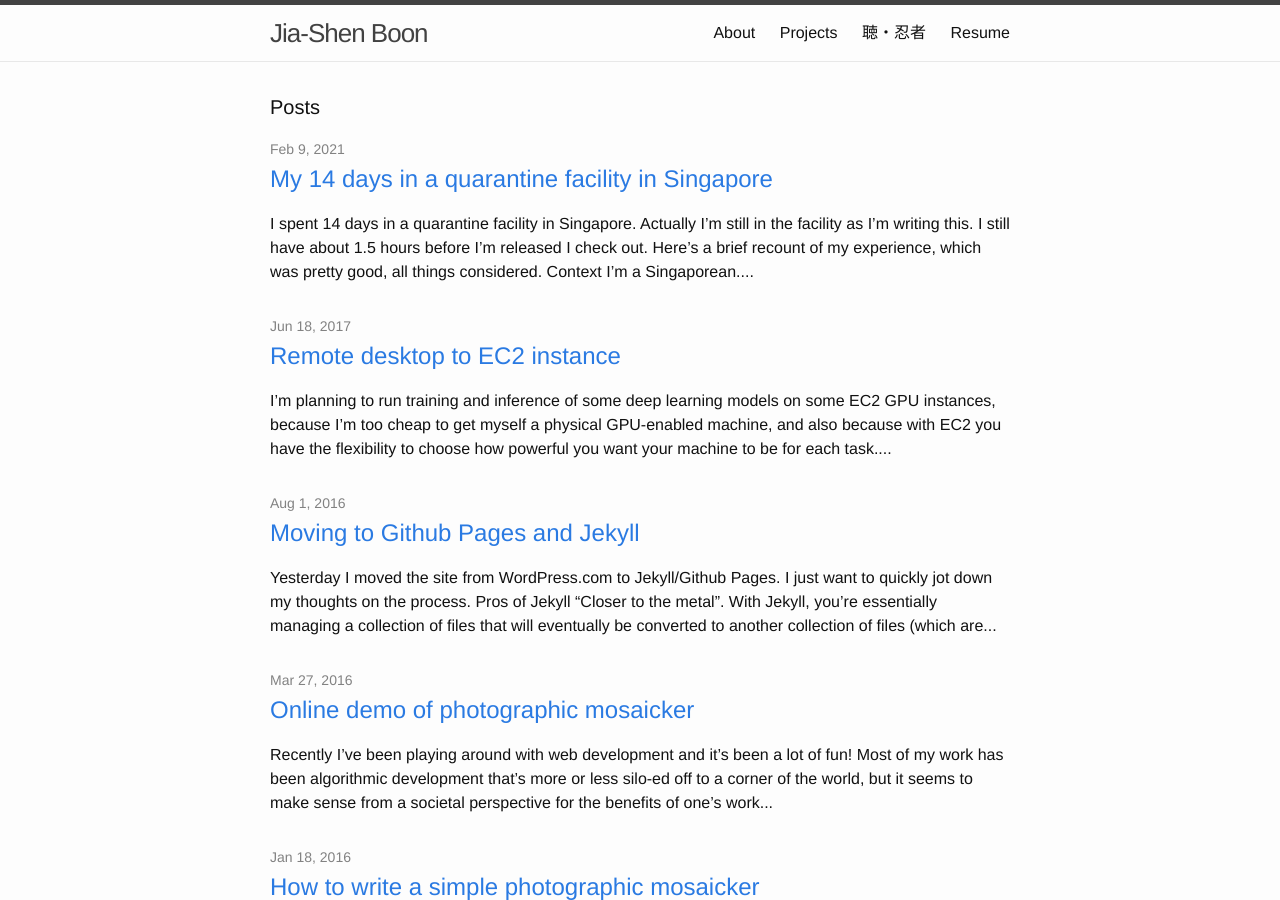
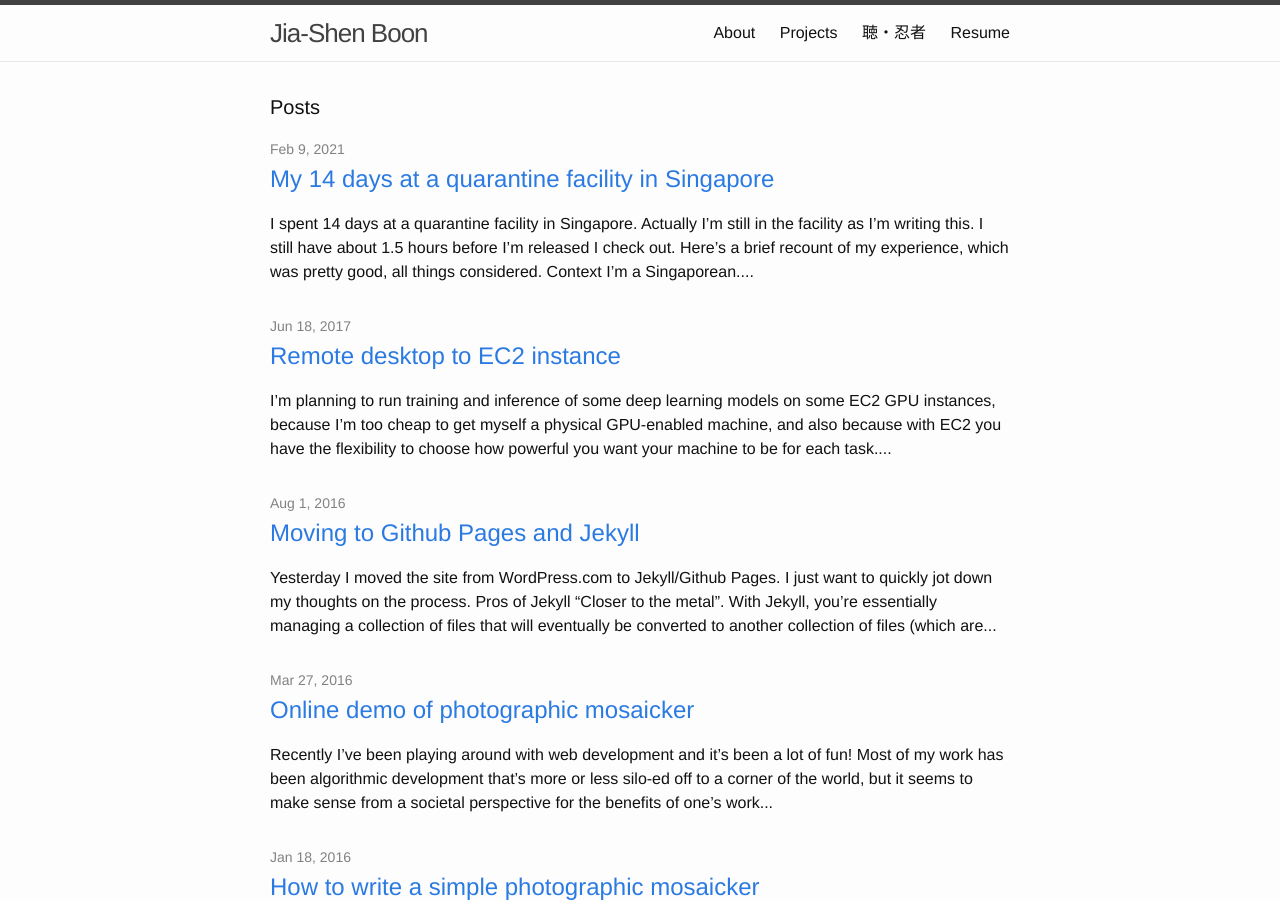
Before and after one commit to boonjiashen2/boonjiashen2.github.io, a Jekyll site: the page built from index.html, in a window 1280 px wide and 900 px high. Built offline with Jekyll 4.4.1, drawn with Linux system fonts in a browser that asks for light colours; nearby versions of some CDN libraries.

```diff
--- a/_posts/2021-02-09-my-14-days-in-a-quarantine-facility-in-singapore.md
+++ b/_posts/2021-02-09-my-14-days-at-a-quarantine-facility-in-singapore.md
@@ -1,9 +1,9 @@
 ---
 layout: post
-title: My 14 days in a quarantine facility in Singapore
+title: My 14 days at a quarantine facility in Singapore
 ---
 
-I spent 14 days in a quarantine facility in Singapore. Actually I'm still in the facility as I'm writing this. I still have about 1.5 hours before ~~I'm released~~ I check out. Here's a brief recount of my experience, which was pretty good, all things considered.
+I spent 14 days at a quarantine facility in Singapore. Actually I'm still in the facility as I'm writing this. I still have about 1.5 hours before ~~I'm released~~ I check out. Here's a brief recount of my experience, which was pretty good, all things considered.
 
 ### Context
 
```
Also changed, not shown: other parts of _posts/2021-02-09-my-14-days-at-a-quarantine-facility-in-singapore.md (+1 -1 lines).
